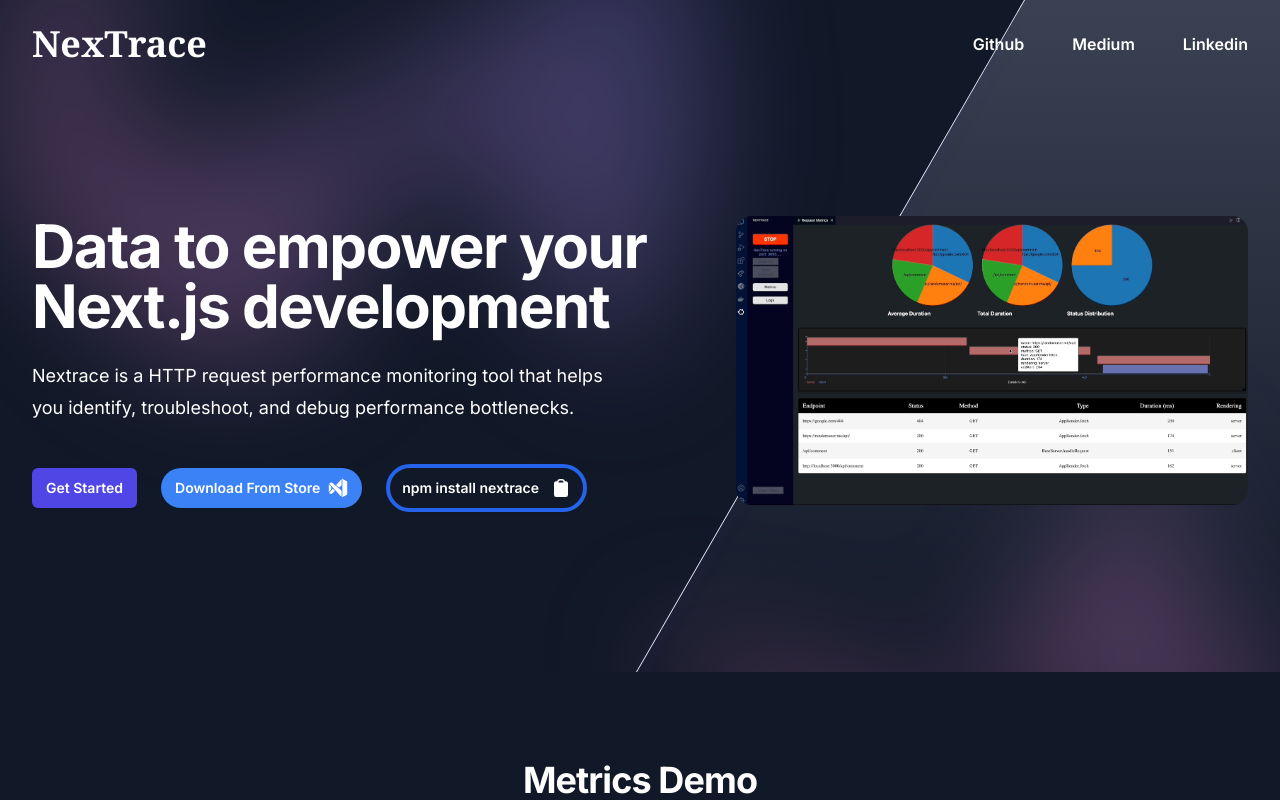
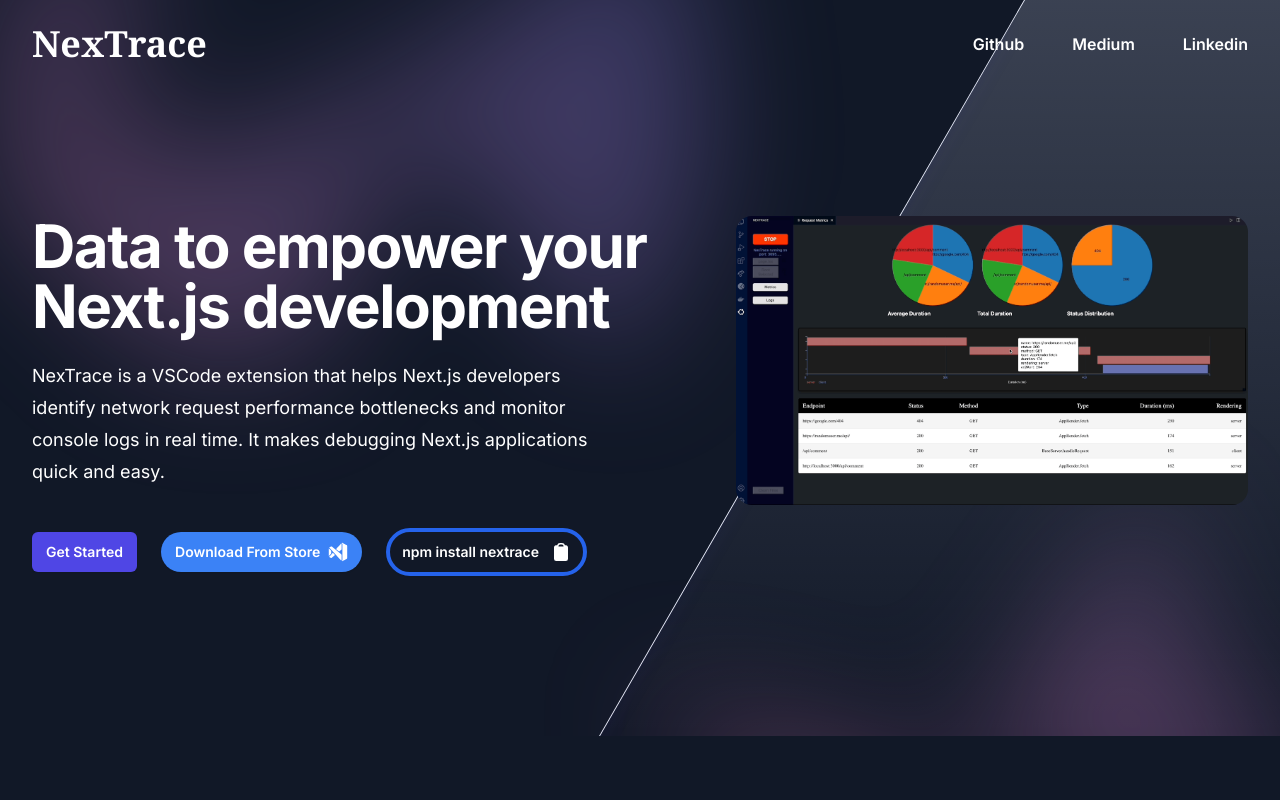
Before and after one commit to NexTrace-IO/NexTrace-Website, a Next.js app in the folder nextrace-website/: page / in a window 1280 px wide. Shown: the top 800 px of the page. Built offline with nearby package versions, Linux system fonts and the light colour scheme.

Commit message:
update info

```diff
--- a/nextrace-website/src/app/components/Hero.tsx
+++ b/nextrace-website/src/app/components/Hero.tsx
@@ -147,7 +147,7 @@
             </h1>
             <div className="mt-6 max-w-xl lg:mt-0 xl:col-end-1 xl:row-start-1">
               <p className="text-lg leading-8 text-white">
-              Nextrace is a HTTP request performance monitoring tool that helps you identify, troubleshoot, and debug performance bottlenecks.
+              NexTrace is a VSCode extension that helps Next.js developers identify network request performance bottlenecks and monitor console logs in real time. It makes debugging Next.js applications quick and easy.
               </p>
               {isAlertVisible && <Alert />}
               <div className="mt-10 flex items-center gap-x-6">
```
